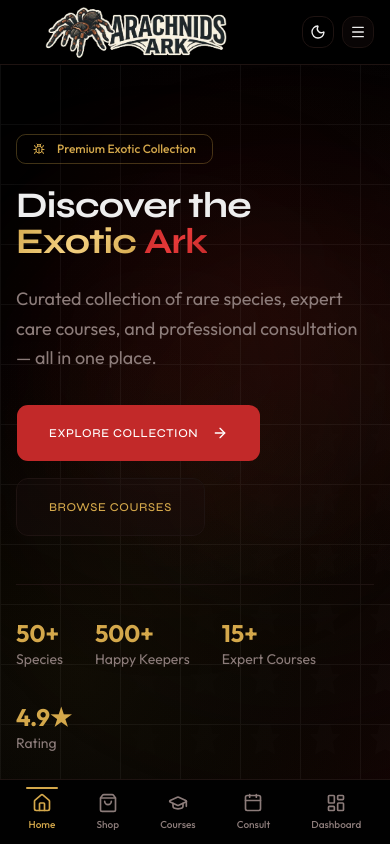
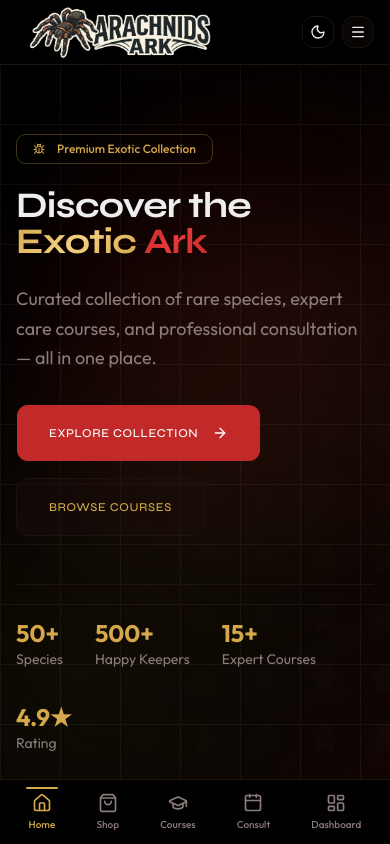
Before and after one commit to Bala-Sai-Teja-Singh/arachnids-ark, a Next.js app: page / in a window 390 px wide. Shown: the top 844 px of the page. Built offline with nearby package versions, Linux system fonts and the light colour scheme.

Commit message:
fix/logo alignment

```diff
--- a/src/components/layout/admin-sidebar.tsx
+++ b/src/components/layout/admin-sidebar.tsx
@@ -28,7 +28,7 @@ export function AdminSidebar({ onItemClick }: { onItemClick?: () => void }) {
   return (
     <div className="flex flex-col h-full bg-card border-r border-border">
       {/* Brand */}
-      <div className="h-24 flex items-center px-6 border-b border-border shrink-0">
+      <div className="h-24 flex items-center sm:pr-6 pr-10 border-b border-border shrink-0">
         <Link href="/admin" className="flex items-center w-full">
           <div className="w-full flex items-center justify-start overflow-hidden">
             <img src="/logo.png" alt="ArachnidsArk" className="w-full h-auto object-contain object-left" />
@@ -46,11 +46,10 @@ export function AdminSidebar({ onItemClick }: { onItemClick?: () => void }) {
               key={item.href}
               href={item.href}
               onClick={() => onItemClick?.()}
-              className={`flex items-center gap-3 px-3 py-2 rounded-lg text-sm transition-colors ${
-                isActive
-                  ? 'bg-brand-red/10 text-brand-red font-medium'
-                  : 'text-muted-foreground hover:text-foreground hover:bg-accent/50'
-              }`}
+              className={`flex items-center gap-3 px-3 py-2 rounded-lg text-sm transition-colors ${isActive
+                ? 'bg-brand-red/10 text-brand-red font-medium'
+                : 'text-muted-foreground hover:text-foreground hover:bg-accent/50'
+                }`}
             >
               <Icon className="h-4 w-4" />
               {item.label}
--- a/src/components/layout/navbar.tsx
+++ b/src/components/layout/navbar.tsx
@@ -46,7 +46,7 @@ export function Navbar() {
     <header
       className="fixed top-0 left-0 right-0 z-40 w-full bg-background/80 backdrop-blur-md border-b border-border transition-all"
     >
-      <div className="container mx-auto flex h-16 items-center justify-between px-4">
+      <div className="container mx-auto flex h-16 items-center justify-between pr-4 !pl-0 sm:!px-4">
         {/* Logo */}
         <Link href="/" className="flex items-center group">
           <div className="w-60 flex items-center justify-start overflow-hidden">
```
